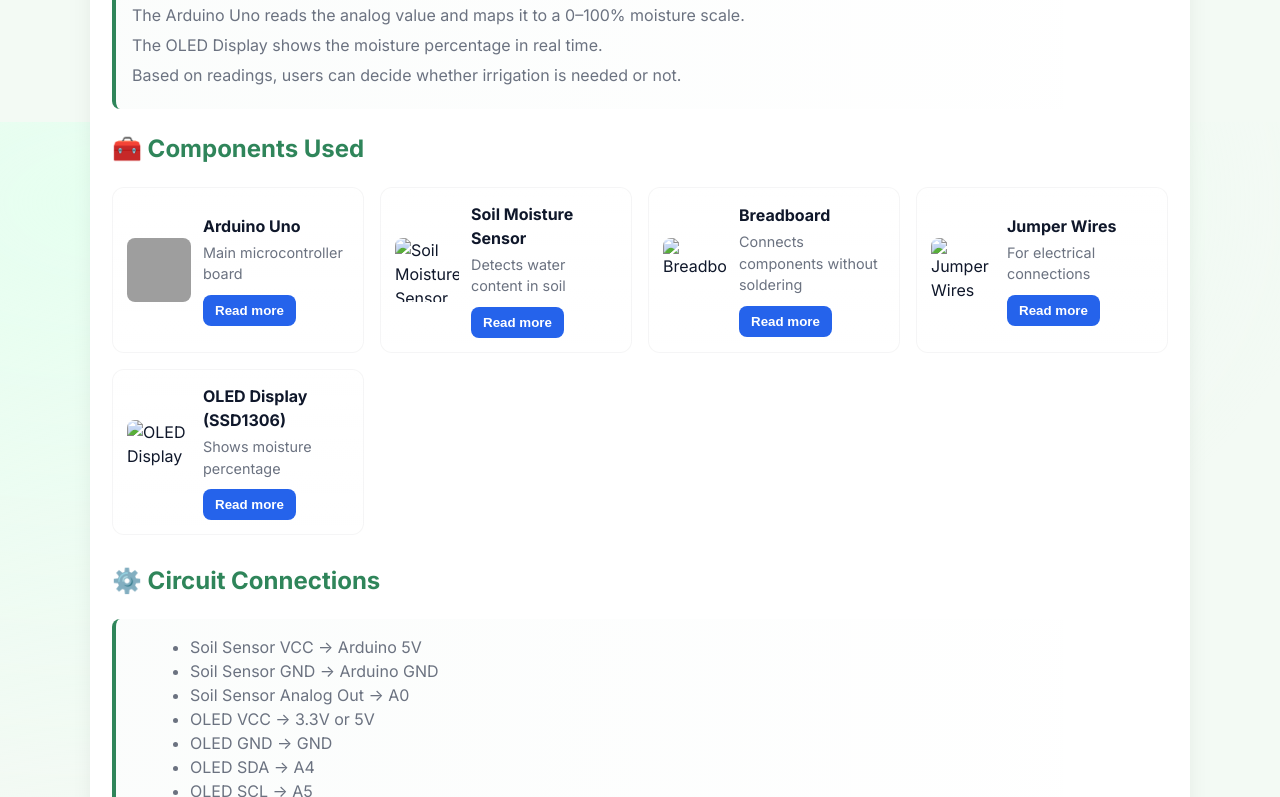
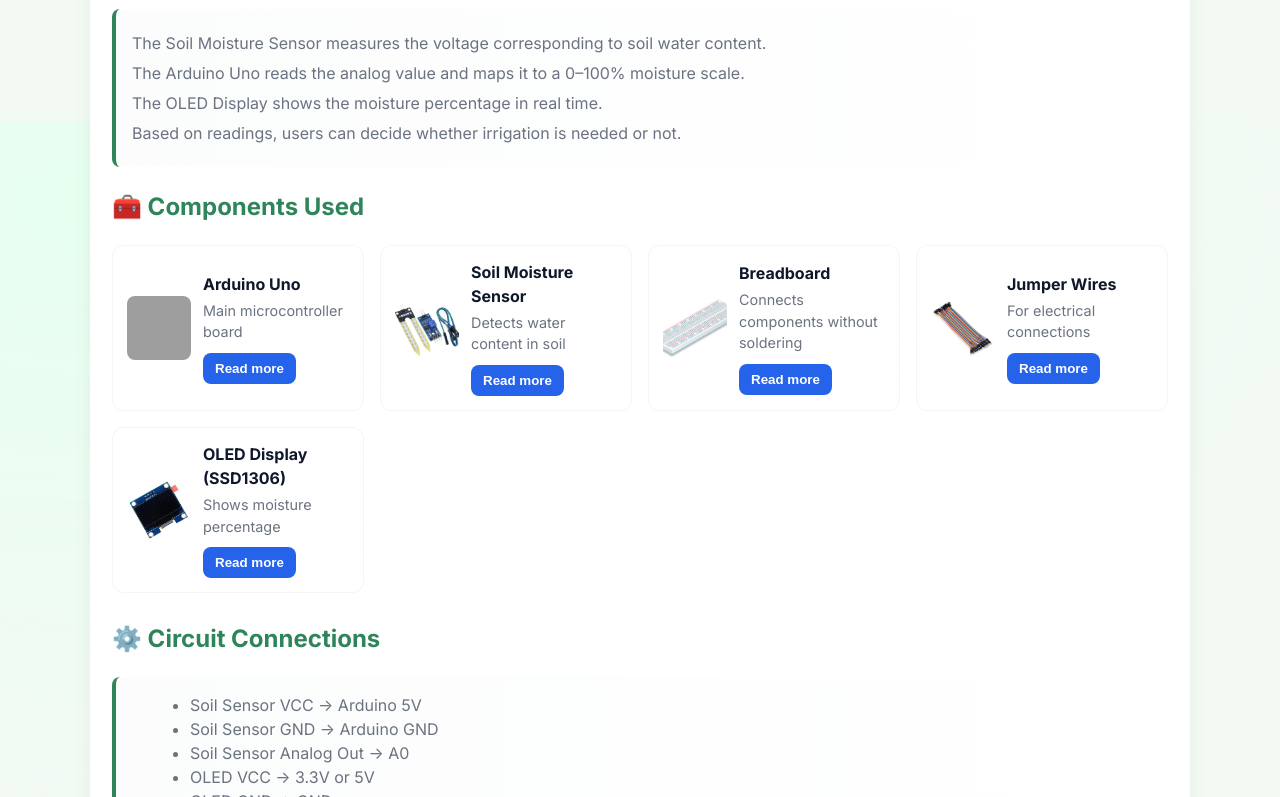
Before and after one commit to Navjotsingh1090/Iot-Projects, a plain HTML site: page index.html in a window 1280 px wide. Shown: the part 1478-2275 px from the top of the page. Drawn offline with Linux system fonts and the light colour scheme; grey boxes are pictures that could not be loaded.

Commit message:
files added

```diff
--- a/index.html
+++ b/index.html
@@ -341,7 +341,7 @@
       <p>The Soil Moisture Detection System is a smart, Arduino-based project designed to measure and display the moisture content (percentage) of soil in real time. It helps farmers, gardeners, and researchers monitor soil water levels effectively and ensure that plants receive the right amount of water — neither too dry nor overwatered.</p>
     </div>
     <div class="project-image">
-      <img src="WhatsApp Image 2025-10-28 at 14.04.22_0e9a8107.jpg" alt="Soil Moisture Detection System">
+      <img src="WhatsApp Image 2025-10-28 at 14.38.19_1c7fb899.jpg" alt="Soil Moisture Detection System">
 
     </div>
   </div>
@@ -410,7 +410,7 @@
     </div>
 
     <div class="card">
-      <img src="images/soil moisture.webp" alt="Soil Moisture Sensor">
+      <img src="soil moisture.webp" alt="Soil Moisture Sensor">
       <div>
         <h3>Soil Moisture Sensor</h3>
         <p>Detects water content in soil</p>
@@ -428,7 +428,7 @@
     </div>
 
     <div class="card">
-      <img src="images/breadboard2.jpg" alt="Breadboard">
+      <img src="breadboard2.jpg" alt="Breadboard">
       <div>
         <h3>Breadboard</h3>
         <p>Connects components without soldering</p>
@@ -444,7 +444,7 @@
     </div>
 
     <div class="card">
-      <img src="images/wires.jpg" alt="Jumper Wires">
+      <img src="wires.jpg" alt="Jumper Wires">
       <div>
         <h3>Jumper Wires</h3>
         <p>For electrical connections</p>
@@ -460,7 +460,7 @@
     </div>
 
     <div class="card">
-      <img src="images/oled.webp" alt="OLED Display">
+      <img src="oled.webp" alt="OLED Display">
       <div>
         <h3>OLED Display (SSD1306)</h3>
         <p>Shows moisture percentage</p>
```
Also changed, not shown: WhatsApp Image 2025-10-28 at 14.38.19_1c7fb899.jpg (added), breadboard.webp (added), breadboard2.jpg (added), oled.webp (added), soil moisture.webp (added), wires.jpg (added).
